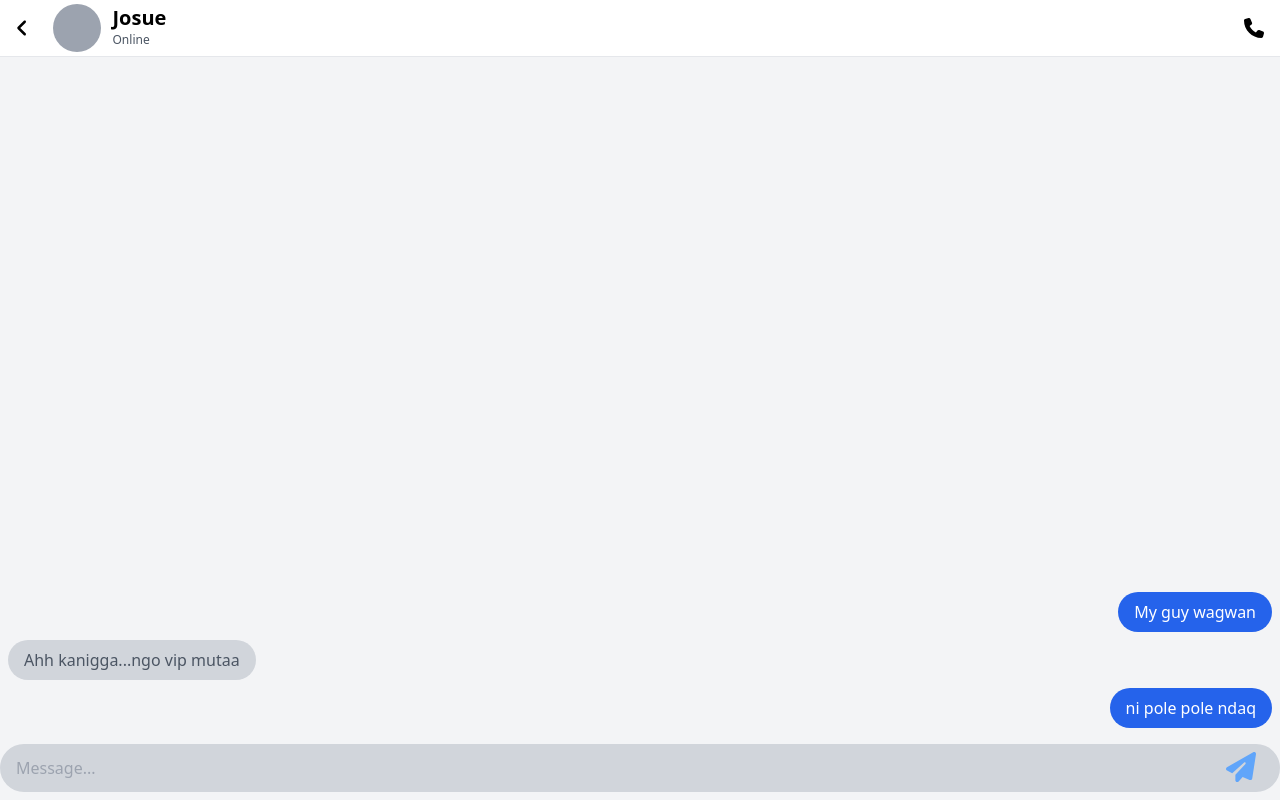
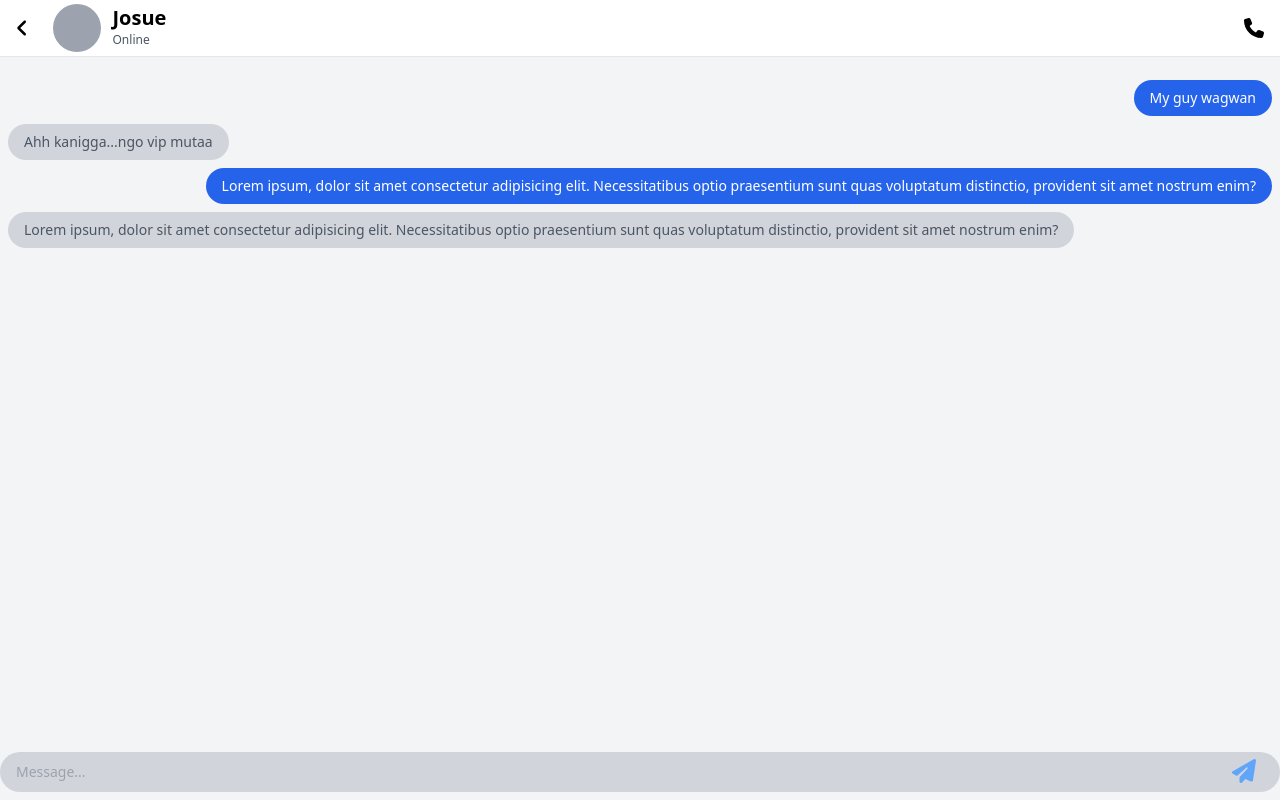
Before and after one commit to joshuak29/beAt, a Vue app in the folder beAt/: page /chat in a window 1280 px wide. Built offline with nearby package versions, Linux system fonts and the light colour scheme; data requests are answered from the project's data file.

Commit message:
fixed ChatView layout and fontsize and Message formatting

```diff
--- a/beAt/src/components/chat/ForMessage.vue
+++ b/beAt/src/components/chat/ForMessage.vue
@@ -1,5 +1,5 @@
 <template>
-    <div class="px-4 py-2 rounded-3xl bg-gray-300 w-fit text-gray-600">
+    <div class="px-4 py-2 rounded-3xl bg-gray-300 w-fit text-gray-600 text-sm mr-20">
         {{ props.text }}
     </div>
 </template>
--- a/beAt/src/components/chat/MyMessage.vue
+++ b/beAt/src/components/chat/MyMessage.vue
@@ -1,5 +1,5 @@
 <template>
-    <div class="px-4 py-2 rounded-3xl bg-blue-600 w-fit text-white self-end">
+    <div class="px-4 py-2 rounded-3xl bg-blue-600 w-fit text-white text-sm self-end ml-20">
         {{ props.text }}
     </div>
 </template>
--- a/beAt/src/views/chat/ChatView.vue
+++ b/beAt/src/views/chat/ChatView.vue
@@ -1,23 +1,26 @@
-<template lang="">
-        <main class="w-full h-screen flex flex-col items-center bg-gray-100" >
+<template>
+    <main class="w-full h-screen bg-gray-100 pb-14 pt-14 box-border">
         <!-- header -->
-            <div class="py-1 px-4 flex gap-6 items-center w-full border-b border-b-gray-200 bg-white">
+        <div class="py-1 px-4 flex gap-6 items-center w-full border-b border-b-gray-200 bg-white fixed left-0 top-0">
             <font-awesome-icon icon="angle-left" class="text-xl" @click="back" />
             <TinyUserVue />
             <font-awesome-icon icon="phone" class="text-xl" />
         </div>
 
         <!-- convo box -->
-            <div class="px-2 grow w-full overflow-y-scroll flex flex-col gap-2 justify-end pb-4">
-                <MyMessageVue text="My guy wagwan"/>
-                <ForMessageVue text="Ahh kanigga...ngo vip mutaa"/>
-                <MyMessageVue text="ni pole pole ndaq"/>
+        <div class="px-2 grow w-full h-full overflow-y-scroll flex flex-col gap-2 py-6">
+            <MyMessageVue text="My guy wagwan" />
+            <ForMessageVue text="Ahh kanigga...ngo vip mutaa" />
+            <MyMessageVue
+                text="Lorem ipsum, dolor sit amet consectetur adipisicing elit. Necessitatibus optio praesentium sunt quas voluptatum distinctio, provident sit amet nostrum enim?" />
+            <ForMessageVue text="Lorem ipsum, dolor sit amet consectetur adipisicing elit. Necessitatibus optio praesentium sunt quas voluptatum distinctio, provident sit amet nostrum enim?" />
         </div>
 
         <!-- message form -->
-            <form class="w-full bg-gray-300 h-12 rounded-3xl flex mb-2" @submit.prevent="add">
-                <input type="text" required placeholder="Message..." v-model="message" class="bg-transparent grow rounded-l-3xl px-4"/>
-                <button class="ml-4 mr-6"><font-awesome-icon icon="paper-plane" class="text-3xl text-blue-400"/></button>
+        <form class="w-full bg-gray-300 h-10 rounded-3xl flex mb-2 fixed left-0 bottom-0 text-sm" @submit.prevent="add">
+            <input type="text" required placeholder="Message..." v-model="message"
+                class="bg-transparent grow rounded-l-3xl px-4" />
+            <button class="ml-4 mr-6"><font-awesome-icon icon="paper-plane" class="text-2xl text-blue-400" /></button>
         </form>
     </main>
 </template>
```
Lines whose indentation alone changed are shown as unchanged.
